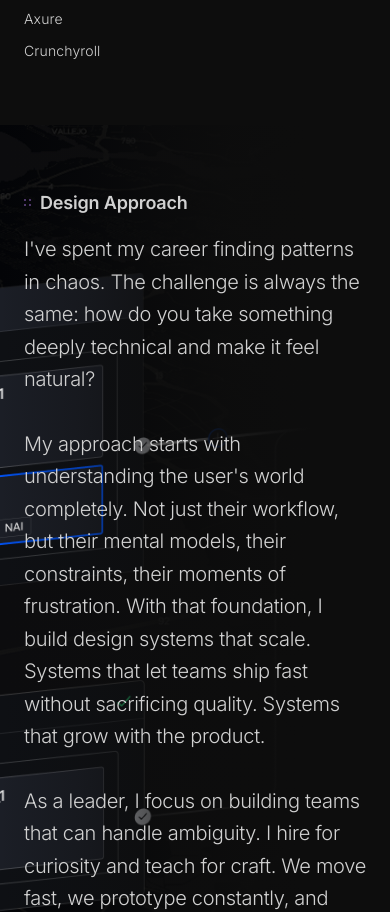
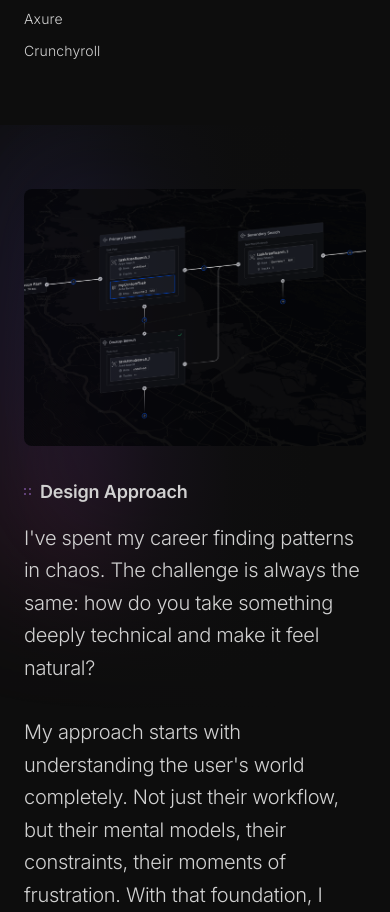
Before and after one commit to rgourley/portfolio, a Next.js app: page / in a window 390 px wide. Shown: the part 3300-4212 px from the top of the page. Built offline with nearby package versions, Linux system fonts and the light colour scheme; no server answers.

Commit message:
Fix DesignApproach mobile layout: image above text on mobile

```diff
--- a/components/DesignApproach.tsx
+++ b/components/DesignApproach.tsx
@@ -32,10 +32,11 @@ export default function DesignApproach() {
           }}
         />
       </div>
-      {/* Background Image - extends from left edge to content start */}
+      {/* Background Image - desktop: extends from left edge to content start, mobile: shown above content */}
       <div className="absolute inset-0 -z-5 overflow-hidden">
+        {/* Desktop background image */}
         <div
-          className="absolute top-0 bottom-0 bg-cover bg-center bg-no-repeat opacity-12"
+          className="hidden lg:block absolute top-0 bottom-0 bg-cover bg-center bg-no-repeat opacity-12"
           style={{
             backgroundImage: "url('/images/plan.png')",
             left: '0',
@@ -51,6 +52,20 @@ export default function DesignApproach() {
             background: gradientOverlay
           }}
         />
+      </div>
+
+      {/* Mobile image - shown above content */}
+      <div className="lg:hidden relative z-10 mb-8">
+        <div className="max-w-[1200px] mx-auto px-6 sm:px-12">
+          <div className="relative aspect-[4/3] overflow-hidden rounded-lg opacity-80">
+            <div
+              className="absolute inset-0 bg-cover bg-center bg-no-repeat"
+              style={{
+                backgroundImage: "url('/images/plan.png')",
+              }}
+            />
+          </div>
+        </div>
       </div>
 
       <div className="relative z-10 max-w-[1200px] mx-auto px-6 sm:px-12 lg:px-16">
--- a/components/Footer.tsx
+++ b/components/Footer.tsx
@@ -9,7 +9,7 @@ export default function Footer() {
 
   return (
     <footer className="border-t border-border mt-20">
-      <div className="max-w-[1200px] mx-auto px-6 sm:px-12 lg:px-16 py-12">
+      <div className="max-w-[1200px] mx-auto px-12 lg:px-16 py-12">
         <div className="flex flex-col md:flex-row items-center justify-between gap-8">
           {/* Links */}
           <div className="flex items-center gap-6 flex-wrap justify-center">
@@ -35,7 +35,7 @@ export default function Footer() {
               Leadership
             </Link>
             <a
-              href="mailto:rgourley@gmail.com"
+              href="mailto:hello@example.com"
               className="text-sm font-light text-foreground/60 hover:text-foreground transition-colors flex items-center gap-2"
             >
               <FaEnvelope className="w-4 h-4" />
```
